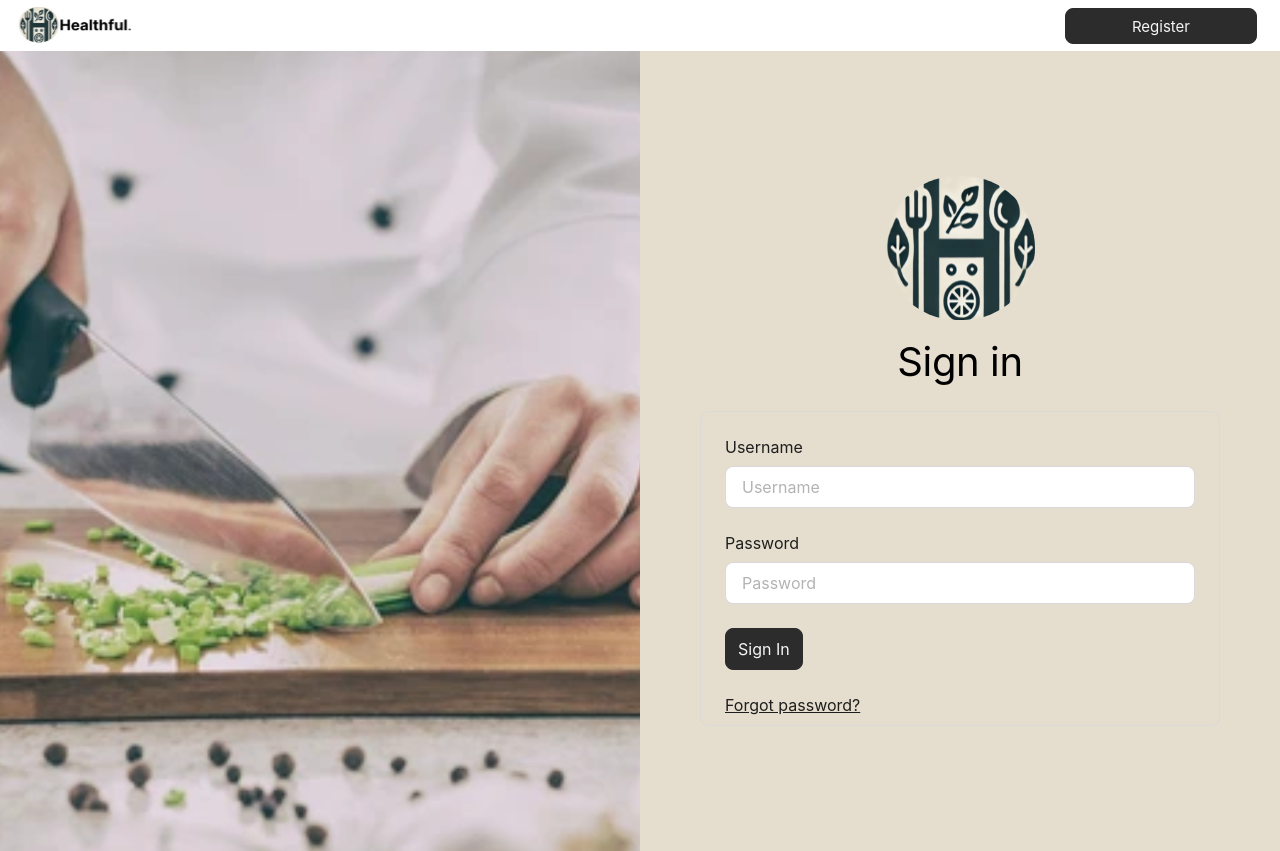
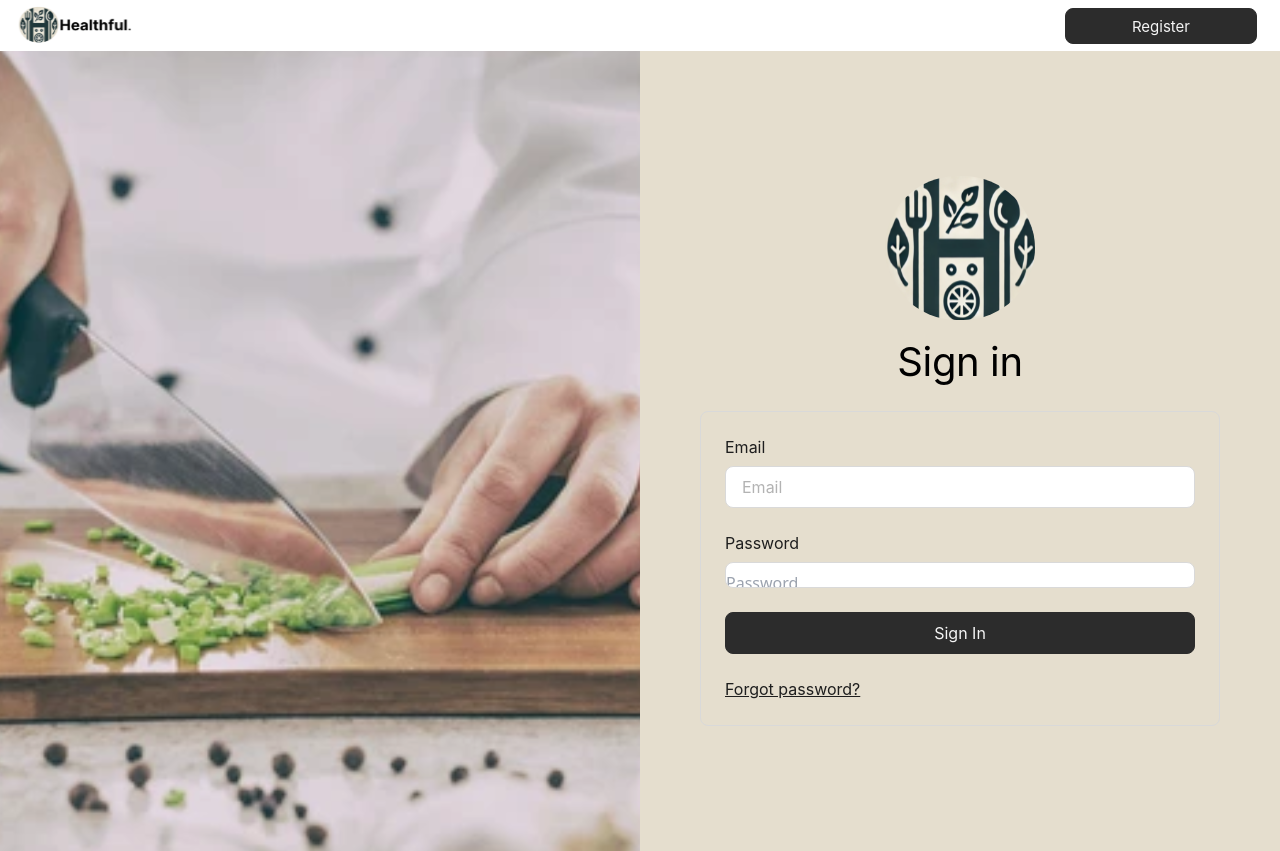
Before and after one commit to itsharryb13/Healthfull, a Next.js app: page /SignIn in a window 1280 px wide. Built offline with nearby package versions, Linux system fonts and the light colour scheme.

Commit message:
added sign in page functionality

```diff
--- a/app/components/Sign ( Register and reset password)/SignInBox.tsx
+++ b/app/components/Sign ( Register and reset password)/SignInBox.tsx
@@ -4,8 +4,7 @@ import { getAuth, signInWithEmailAndPassword } from "firebase/auth";
 import firebase from "firebase/compat/app";
 import 'firebase/auth';
 import Link from "next/link";
-import React, {useRef} from 'react';
-//import app from '/workspaces/Healthfull/firebase/firebaseConfig';
+import React, {useRef, useState} from 'react';
 
 
 export function SignInBox(){
@@ -13,6 +12,8 @@ export function SignInBox(){
   const auth = getAuth();
   const inputUserRef = useRef<HTMLInputElement>(null);
   const inputPassRef = useRef<HTMLInputElement>(null);
+
+  const [errorMessage, setErrorMessage] = useState('');
 
   const handleClick = () => {
     const email = inputUserRef.current?.value;
@@ -24,15 +25,28 @@ export function SignInBox(){
         // Successful sign-in
         const user = userCredential.user;
         console.log("Signing in ", email, " with password ", pass);
+        window.location.href = '../HomePage';
       })
       .catch((error) => {
         // Failed sign-in
-        var errorCode = error.code;
         var errorMessage = error.message;
+        setErrorMessage(errorMessage);
         console.error(errorMessage);
+        console.log(email, "and", pass, "are not valid");
       });
     } else {
-      console.error("Please enter a valid email and password.")
+      var errorMessage = "";
+      if (!email && !pass) {
+        errorMessage = "Please enter your email and password.";
+      }
+      if (!email && pass) {
+        errorMessage = "Please enter your email.";
+      }
+      if (email && !pass) {
+        errorMessage = "Please enter your password.";
+      }
+      setErrorMessage(errorMessage);
+      console.error(errorMessage);
     }
   };
 
@@ -40,13 +54,13 @@ export function SignInBox(){
          <div className='main-container flex w-[520px] h-[315px] pt-[24px] pr-[24px] pb-[24px] pl-[24px] flex-col gap-[24px] items-start flex-nowrap bg-[#e5dece] rounded-[8px] border-solid border border-[#d9d9d9] relative mx-auto my-0'>
       <div className='flex flex-col gap-[8px] items-start self-stretch shrink-0 flex-nowrap relative'>
         <span className="h-[22px] self-stretch shrink-0 basis-auto font-['Inter'] text-[16px] font-normal leading-[22px] text-[#1e1e1e] relative text-left whitespace-nowrap z-[1]">
-          Username
+          Email
         </span>
         <div className='flex pt-[12px] pr-[16px] pb-[12px] pl-[16px] items-center self-stretch shrink-0 flex-nowrap bg-[#fff] rounded-[8px] border-solid border border-[#d9d9d9] relative overflow-hidden z-[2]'>
-          <input id="username" type="text" ref={inputUserRef}
+          <input id="email" type="text" ref={inputUserRef}
             className='w-[472px] h-[40px] shrink-0 bg-transparent border-none absolute top-0 left-0 z-[4]' />
           <span className="h-[16px] grow shrink-0 basis-auto font-['Inter'] text-[16px] font-normal leading-[16px] text-[#b3b3b3] relative text-left whitespace-nowrap z-[3]">
-            Username
+            Email
           </span>
         </div>
       </div>
@@ -55,14 +69,17 @@ export function SignInBox(){
           Password
         </span>
         <div className='flex pt-[12px] pr-[16px] pb-[12px] pl-[16px] items-center self-stretch shrink-0 flex-nowrap bg-[#fff] rounded-[8px] border-solid border border-[#d9d9d9] relative overflow-hidden z-[7]'>
-          <input id="password" type="text" ref={inputPassRef}
+          <input
+            id="password"
+            type="text"
+            ref={inputPassRef}
+            placeholder="Password"
             className='w-[472px] h-[40px] shrink-0 bg-transparent border-none absolute top-0 left-0 z-[9]' />
-          <span className="h-[16px] grow shrink-0 basis-auto font-['Inter'] text-[16px] font-normal leading-[16px] text-[#b3b3b3] relative text-left whitespace-nowrap z-[8]">
+          {/* <span className="h-[16px] grow shrink-0 basis-auto font-['Inter'] text-[16px] font-normal leading-[16px] text-[#b3b3b3] relative text-left whitespace-nowrap z-[8]">
             Password
-          </span>
+          </span> */}
         </div>
       </div>
-      <Link href= '../HomePage'>
       <button onClick={handleClick}
         className='flex gap-[16px] items-center self-stretch shrink-0 flex-nowrap border-none relative z-10 pointer'>
         <div className='flex pt-[12px] pr-[12px] pb-[12px] pl-[12px] gap-[8px] justify-center items-center grow shrink-0 basis-0 flex-nowrap bg-[#2c2c2c] rounded-[8px] border-solid border border-[#2c2c2c] relative overflow-hidden z-[11]'>
@@ -71,7 +88,10 @@ export function SignInBox(){
           </span>
         </div>
       </button>
-      </Link>
+      {errorMessage &&
+      <div
+        className="error-message">{errorMessage}
+      </div>}
       <div className='flex items-start self-stretch shrink-0 flex-nowrap relative z-[13]'>
         <span className="h-[22px] shrink-0 basis-auto font-['Inter'] text-[16px] font-normal leading-[22px] text-[#1e1e1e] relative text-left underline whitespace-nowrap z-[14]">
           Forgot password?
```
